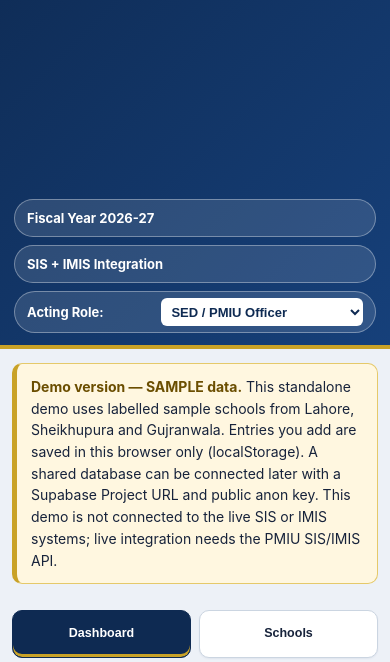
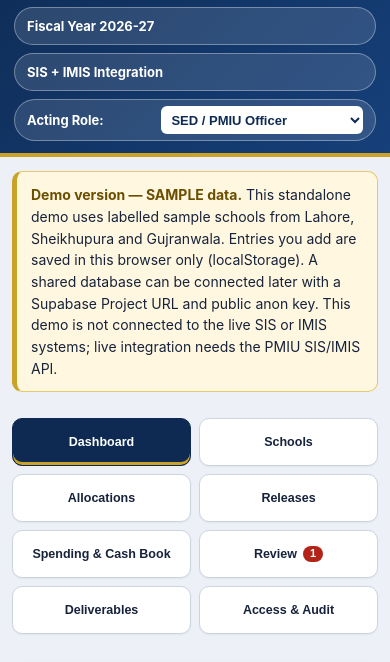
Before and after one commit to joelseoserviceca-sketch/nsb-fund-utilization-module, a plain HTML site: page index.html in a window 390 px wide. Shown: the part 125-787 px from the top of the page. Drawn offline with Linux system fonts and the light colour scheme.

Commit message:
Fix mobile header gap: brand flex-basis on small screens

```diff
--- a/styles.css
+++ b/styles.css
@@ -116,6 +116,10 @@ footer.card p{margin:6px 0}
   body{font-size:14.5px}
   header{padding:14px 14px 12px}
   .header-inner{flex-direction:column;align-items:stretch;gap:10px}
+  /* .brand has flex:1 1 300px for the desktop row layout; in the mobile
+     column layout that 300px basis became a 300px-tall box, leaving a large
+     empty navy band below the subtitle. Let the brand size to its content. */
+  .brand{flex:0 0 auto}
   .brand h1{font-size:19px}
   .chips{flex-direction:column;align-items:stretch}
   .chip{justify-content:space-between;white-space:normal}
```
